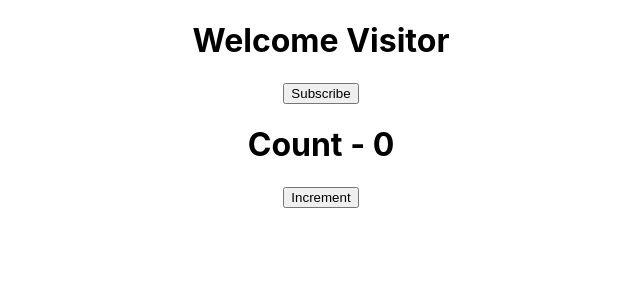
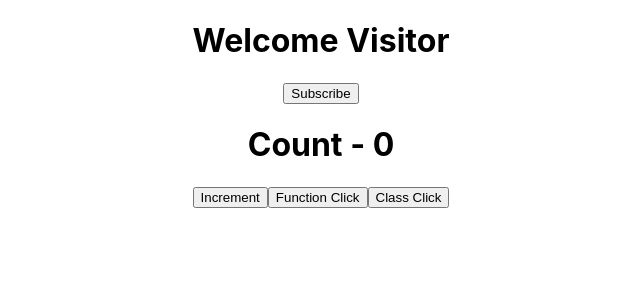
Before and after one commit to sahmtocode1/JavaScript2, a React (Create React App) app in the folder hello-world/: page / in a window 1280 px wide. Shown: the top 300 px of the page, without its empty margins (319-959 px from the left). Built offline with nearby package versions, Linux system fonts and the light colour scheme.

Commit message:
Bind Event Handlers

```diff
--- a/hello-world/src/App.js
+++ b/hello-world/src/App.js
@@ -4,6 +4,8 @@
 import { Welcome, Welcome2 } from './components/welcome';
 import Message from './components/message';
 import Counter from './components/counter'
+import FunctionClick from './components/FunctionClick';
+import ClassClick from './components/ClassClick';
 
 function App () {
   return (
@@ -20,6 +22,8 @@
 }
       <Message />
       <Counter />
+      <FunctionClick />
+      <ClassClick />
     </div>
   );
 }
--- /dev/null
+++ b/hello-world/src/components/ClassClick.js
@@ -0,0 +1,17 @@
+import React, { Component } from 'react'
+
+class ClassClick extends Component {
+    clickHandler(){
+        alert("Class button was clicked!");
+        console.log("Class button click was logged!");
+    }
+  render() {
+    return (
+        <>
+      <button onClick={this.clickHandler}>Class Click</button>
+      </>
+    );
+  }
+}
+
+export default ClassClick;
--- /dev/null
+++ b/hello-world/src/components/FunctionClick.js
@@ -0,0 +1,15 @@
+import React from 'react'
+
+function FunctionClick() {
+    function clickHandler() {
+        alert("Function button was clicked!");
+        console.log("Function click was logged!");
+    }
+  return (
+    <>
+    <button onClick ={clickHandler}>Function Click</button>
+    </>
+  );
+}
+
+export default FunctionClick;
```
Also changed, not shown: hello-world/src/components/EventBind.js (added, +29 -0 lines).
